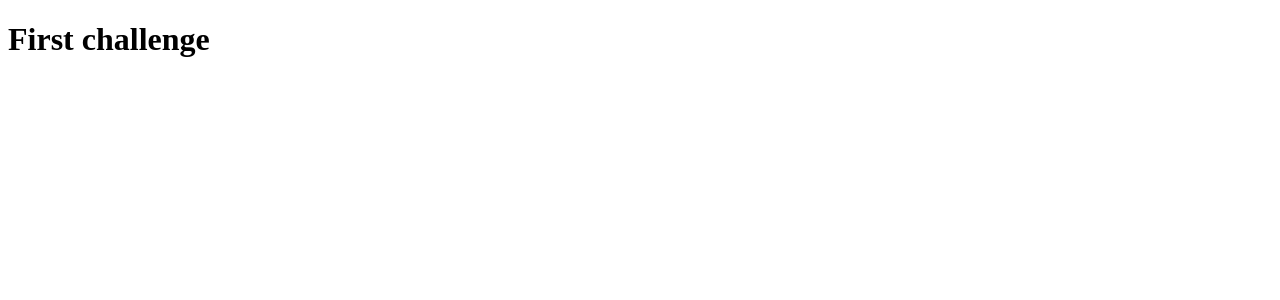
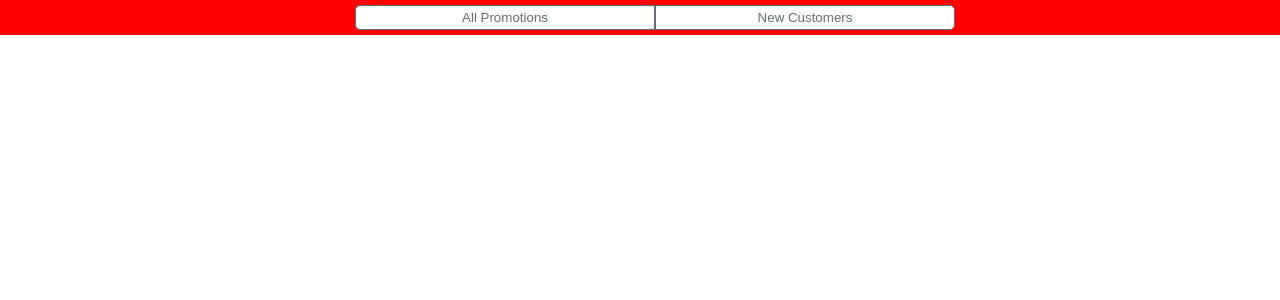
Before and after one commit to imVituZeron/addison-global-web-2, a React (Create React App) app: page / in a window 1280 px wide. Shown: the top 300 px of the page. Built offline with nearby package versions, Linux system fonts and the light colour scheme.

Commit message:
buttons e os styles - OK

```diff
--- a/package.json
+++ b/package.json
@@ -5,7 +5,8 @@
   "dependencies": {
     "react": "^16.9.0",
     "react-dom": "^16.9.0",
-    "react-scripts": "3.0.1"
+    "react-scripts": "3.0.1",
+    "styled-components": "^4.3.2"
   },
   "scripts": {
     "start": "react-scripts start",
--- a/public/index.html
+++ b/public/index.html
@@ -2,37 +2,15 @@
 <html lang="en">
   <head>
     <meta charset="utf-8" />
+    <link rel="stylesheet" href="reset.css">
     <link rel="shortcut icon" href="%PUBLIC_URL%/favicon.ico" />
     <meta name="viewport" content="width=device-width, initial-scale=1" />
     <meta name="theme-color" content="#000000" />
-    <!--
-      manifest.json provides metadata used when your web app is installed on a
-      user's mobile device or desktop. See https://developers.google.com/web/fundamentals/web-app-manifest/
-    -->
-    <link rel="manifest" href="%PUBLIC_URL%/manifest.json" />
-    <!--
-      Notice the use of %PUBLIC_URL% in the tags above.
-      It will be replaced with the URL of the `public` folder during the build.
-      Only files inside the `public` folder can be referenced from the HTML.
-
-      Unlike "/favicon.ico" or "favicon.ico", "%PUBLIC_URL%/favicon.ico" will
-      work correctly both with client-side routing and a non-root public URL.
-      Learn how to configure a non-root public URL by running `npm run build`.
-    -->
-    <title>React App</title>
+    <title>challenge, promotions </title>
   </head>
   <body>
     <noscript>You need to enable JavaScript to run this app.</noscript>
     <div id="root"></div>
-    <!--
-      This HTML file is a template.
-      If you open it directly in the browser, you will see an empty page.
 
-      You can add webfonts, meta tags, or analytics to this file.
-      The build step will place the bundled scripts into the <body> tag.
-
-      To begin the development, run `npm start` or `yarn start`.
-      To create a production bundle, use `npm run build` or `yarn build`.
-    -->
   </body>
 </html>
--- /dev/null
+++ b/public/reset.css
@@ -0,0 +1,9 @@
+* {
+   padding: 0;
+   margin: 0;
+   border: 0;
+   box-sizing: border-box
+}
+#root {
+   background-color: red;
+}
--- a/src/App.js
+++ b/src/App.js
@@ -1,11 +1,18 @@
 import React from 'react';
+import Menu from './components/Menu/index';
+
+import Styled from 'styled-components';
 
 function App() {
   return (
-    <div className="App">
-      <h1>First challenge</h1>
-    </div>
+    <Page>
+      <Menu />
+    </Page>
   );
 }
 
+const Page = Styled.div`
+  padding: 5px;
+  margin-left: 350px;
+`;
 export default App;
--- /dev/null
+++ b/src/components/Menu/index.js
@@ -0,0 +1,35 @@
+import React, { Component } from 'react';
+import Styled from 'styled-components';
+
+class Menu extends Component {
+  render() {
+    return (
+      <>
+         <BtnA type='button'>All Promotions</BtnA>
+         <BtnN type='button'>New Customers</BtnN>
+      </>
+    );
+  }
+}
+
+const BtnA = Styled.button`
+   width: 300px;
+   padding: 4px;
+   cursor: pointer;
+   border: 1px solid #636e72;
+   border-radius: 5px 0 0 5px;
+   color: #636e72;
+   background: #FFF;
+   font-family: Arial;
+`;
+const BtnN = Styled.button`
+   border-radius: 0 5px 5px 0;
+   width: 300px;
+   padding: 4px;
+   cursor: pointer;
+   border: 1px solid #636e72;
+   color: #636e72;
+   background: #FFF;
+`;
+
+export default Menu;
```
Also changed, not shown: public/manifest.json (deleted), 2 other files (tests, documents, lock files or other folders).
